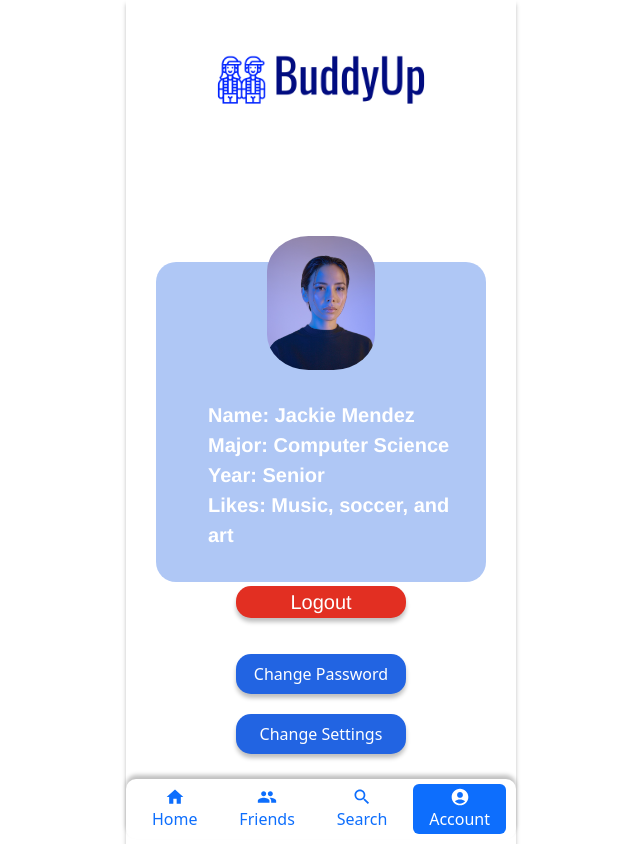
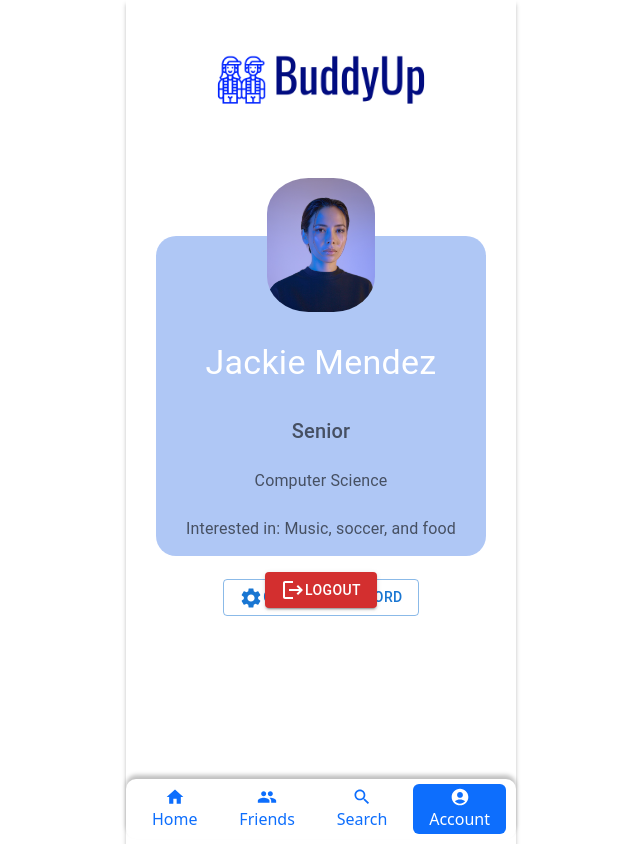
Before and after one commit to aanos-m/HCI-proj-BuddyUp, a React (Create React App) app: page /ReturnUser/AccountPage in a window 1280 px wide. Shown: the whole page, without its empty margins (319-959 px from the left). Built offline with nearby package versions, Linux system fonts and the light colour scheme.

Commit message:
updated account page

```diff
--- a/src/NewAccountPages/NewAccountHome.css
+++ b/src/NewAccountPages/NewAccountHome.css
@@ -17,7 +17,14 @@
     padding: 20px;
     position: relative;
     width: 330px;
-    height: calc(100vh - 30rem)
+    height: calc(100vh - 30rem);
+    margin-bottom: 16px;
+}
+
+.newAccountPage {
+    display: flex;
+    flex-direction: column;
+    align-items: center;
 }
 
 #textWrapper {
--- a/src/ReturnUser/ReturnUserAccount.js
+++ b/src/ReturnUser/ReturnUserAccount.js
@@ -5,6 +5,9 @@ import Me from "../components/images/Me.png";
 import '../NewAccountPages/NewAccountPage.css';
 import { useNavigate } from 'react-router-dom';
 import ChangePasswordPopup from '../components/ChangePasswordPopup';
+import { Avatar, Button, Card, Typography, Box } from '@mui/material';
+import SettingsIcon from '@mui/icons-material/Settings';
+import LogoutIcon from '@mui/icons-material/Logout';
 
 
 const ReturnUserAccount = () => {
@@ -18,7 +21,6 @@ const ReturnUserAccount = () => {
   const closeChangePasswordPopup = () => {
     setShowChangePasswordPopup(false);
   };
-
 
   let navigate = useNavigate();
   const logout = () =>{
@@ -36,26 +38,33 @@ const ReturnUserAccount = () => {
             <img alt="profile pic" src= {Me} />
           </div>
 
-          <ul>
-            <li>
-              Name: Jackie Mendez
-            </li>
-            <li>
-              Major: Computer Science
-            </li>
-            <li>
-              Year: Senior
-            </li>
-            <li>
-              Likes: Music, soccer, and art
-            </li>
-          </ul>
-          <button id='btnn' onClick={logout}>
-            Logout
-          </button>
+          <Typography variant="h4" gutterBottom>
+          Jackie Mendez
+          </Typography>
+          <Typography variant="h6" color="textSecondary">
+            Senior
+          </Typography>
+          <Typography variant="subtitle1" color="textSecondary">
+            Computer Science
+          </Typography>
+          <Typography variant="subtitle1" color="textSecondary" sx={{ mb: 2 }}>
+            Interested in: Music, soccer, and food
+          </Typography>
+          <Button variant="outlined" color="primary" onClick={openChangePasswordPopup} sx={{ mb: 1 }}>
+          <SettingsIcon/> Change Password
+          </Button>
+
+            {showChangePasswordPopup && (
+            <ChangePasswordPopup onClose={closeChangePasswordPopup} />
+            )}
 
         </div>
+        <Button variant="contained" color="error"  onClick={logout}>
+        <LogoutIcon/> Logout
+        </Button>
       </div>
+
+
 
       <div style={{ display: 'flex', flexDirection: 'column',
                     gap: '20px',
@@ -63,16 +72,6 @@ const ReturnUserAccount = () => {
                     alignContent: 'center', alignItems: 'center'
                     }}>
 
-        <button id='btn' onClick={openChangePasswordPopup}>
-          Change Password
-        </button>
-        {showChangePasswordPopup && (
-        <ChangePasswordPopup onClose={closeChangePasswordPopup} />
-      )}
-
-        <button id='btn'>
-          Change Settings
-        </button>
 
         <Nav />
       </div>
--- a/src/ReturnUser/ReturnUserFriends.js
+++ b/src/ReturnUser/ReturnUserFriends.js
@@ -136,7 +136,7 @@ const ReturnUser = () => {
       date: '09/20/23',
       icon: <AccountBoxIcon />,
       color: '#FF1212',
-      status: 'available',
+      status: 'busy',
     },
     {
       name: 'Alysa',
@@ -235,18 +235,18 @@ const ReturnUser = () => {
         <List>
           {friendsList.map((friend, index) => (
             <React.Fragment key={friend.name} >
-              <ListItem alignItems='flex-start' button onClick={() => handleFriendClick(friend)}>
+              <ListItem alignItems='center'>
                 <ListItemAvatar>
                   <span style={{
                     height: '18px',
                     width: '18px',
                     backgroundColor: getStatusColor(friend.status),
                     borderRadius: '50%',
-                    display: 'flex',
-                    top: '50%',
-                    // alignItems: 'center',
-                    // justifyContent: 'center',
-                    // marginRight: '16px',
+                    display: 'inline-flex',
+                    top: '35%',
+                    alignItems: 'center',
+                    justifyContent: 'center',
+                    marginRight: '2px',
                     position: 'absolute',
                     right: 0,
                     bottom: 0,
@@ -265,15 +265,15 @@ const ReturnUser = () => {
                   </Typography>
                 }
                 />
-                {/* <IconButton edge="end" aria-label="message" onClick={() => {}}>
-                  <MessageIcon />
+                <IconButton edge="end" aria-label="message" onClick={() => {}}>
+                  <MessageIcon fontSize='large'/>
                 </IconButton>
                 <Typography
                   sx={{ marginRight: 2 }}
                   component="span"
                   variant="body2"
                   style={{ backgroundColor: getColor(friend.color), borderRadius: '50%' }}
-                /> */}
+                />
               </ListItem>
               <Divider variant="inset" component="li" />
             </React.Fragment>
--- a/src/ReturnUser/ReturnUserHome.js
+++ b/src/ReturnUser/ReturnUserHome.js
@@ -247,7 +247,6 @@ const ReturnUserHome = () => {
                   overflow: 'hidden',
                   overflowY: 'scroll'}} >
 
-        <div style={{height: '100%', width: '100%'}}>
         <div style={{ display: 'flex', flexDirection: 'column'}}>
           {friendsList.map((friend, index) => (
           <div id="post" style={{ display: 'flex', flexDirection: 'column', margin:'10px', borderRadius: '10px', backgroundColor: 'rgba(35, 100, 227, 0.08)'}}>
@@ -270,7 +269,7 @@ const ReturnUserHome = () => {
                   <AccountBoxIcon/>
                 </svg> */}
                 <img src={friendImages[index]} alt="img" style={{ borderRadius: '50%', height: '30px', width: '30px' }} />
-                      <span>{friend.name}</span>
+                <span textAlign='center'>{friend.name}</span>
                 <span>{friend.date}</span>
               </div>
               <div>
@@ -295,7 +294,6 @@ const ReturnUserHome = () => {
         ))}
         </div>
       </div>
-      </div>
 
     <div style={{ display: 'flex', flexDirection: 'column',
                     gap: '20px',
```
Lines whose indentation alone changed are shown as unchanged.
